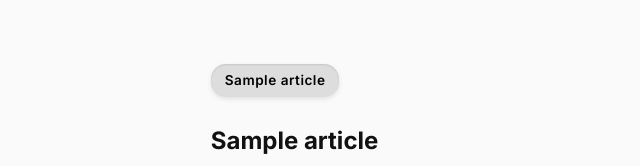
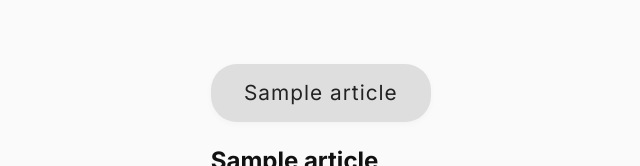
Before and after one commit to nitrimandylis/IB-News-site, a Flask app: page / in a window 1280 px wide. Shown: the part 95-261 px from the top of the page, without its empty margins (395-1035 px from the left). Run offline with Flask 3, Linux system fonts and the light colour scheme; a database or web service that is not in the repository returns one stand-in record (values such as "Sample title"); some libraries are stand-ins or nearby versions.

Commit message:
feat: Implement pill-shaped tag design with fixed color palette

```diff
--- a/server.py
+++ b/server.py
@@ -11,11 +11,12 @@ load_dotenv()
 app = Flask(__name__)
 app.secret_key = os.urandom(24)
 
-from templatetags.tag_helpers import get_tag_color, get_text_color_for_tag
+from templatetags.tag_helpers import get_tag_color, get_text_color_for_tag, get_tag_class
 
 # Register custom Jinja2 filters
 app.jinja_env.filters['get_tag_color'] = get_tag_color
 app.jinja_env.filters['get_text_color_for_tag'] = get_text_color_for_tag
+app.jinja_env.filters['get_tag_class'] = get_tag_class
 
 # --- Image Upload Settings ---
 ALLOWED_EXTENSIONS = {'png', 'jpg', 'jpeg', 'gif'}
--- a/static/style.css
+++ b/static/style.css
@@ -214,21 +214,99 @@ a:hover {
     padding: 1.5rem;
 }
 
-.category-tag {
-    display: inline-block;
-    padding: 6px 14px;
-    border-radius: 15px;
-    font-size: 0.85rem;
-    font-weight: 600;
-    letter-spacing: 0.5px;
-    box-shadow: 0 2px 5px rgba(0, 0, 0, 0.1), inset 0 1px 2px rgba(0, 0, 0, 0.1);
-    transition: transform 0.2s ease, box-shadow 0.2s ease;
-    margin: 0 5px 5px 0;
+.article-tags {
+  display: flex;
+  gap: 16px;
+  margin-bottom: 18px;
 }
 
-.category-tag:hover {
-    transform: translateY(-2px);
-    box-shadow: 0 4px 10px rgba(0, 0, 0, 0.15), inset 0 1px 2px rgba(0, 0, 0, 0.1);
+.tag {
+  display: inline-block;
+  padding: 0.6em 1.6em;
+  font-size: 1.3em;
+  border-radius: 26px;
+  font-weight: 500;
+  color: #222;
+  box-shadow: 0 2px 6px rgba(0,0,0,0.03);
+  background: #eee;
+  transition: background 0.2s;
+  letter-spacing: 1px;
+  user-select: none;
+}
+
+.tag.tag-gray {
+  background: #dedede;
+  color: #222;
+}
+
+.tag.tag-amber {
+  background: #FFB300;
+  color: #000000;
+}
+
+.tag.tag-cyan {
+  background: #0FD3FF;
+  color: #000000;
+}
+
+.tag.tag-spring {
+  background: #80FF72;
+  color: #000000;
+}
+
+.tag.tag-coral {
+  background: #FF6B6B;
+  color: #FFFFFF;
+}
+
+.tag.tag-mint {
+  background: #00FFA3;
+  color: #000000;
+}
+
+.tag.tag-orange {
+  background: #FF5E00;
+  color: #FFFFFF;
+}
+
+.tag.tag-violet {
+  background: #7A5CFF;
+  color: #FFFFFF;
+}
+
+.tag.tag-sky {
+  background: #00C2FF;
+  color: #000000;
+}
+
+.tag.tag-apricot {
+  background: #FFA552;
+  color: #000000;
+}
+
+.tag.tag-neon-green {
+  background: #39FF14;
+  color: #000000;
+}
+
+.tag.tag-magenta {
+  background: #FF00A8;
+  color: #FFFFFF;
+}
+
+.tag.tag-yellow {
+  background: #FFD300;
+  color: #000000;
+}
+
+.tag.tag-aqua {
+  background: #00F0FF;
+  color: #000000;
+}
+
+.tag.tag-rose {
+  background: #FF3D7F;
+  color: #FFFFFF;
 }
 
 .card-content h3 {
--- a/templates/index.html
+++ b/templates/index.html
@@ -11,9 +11,11 @@
         </div>
         <div class="hero-text">
             <div>
+            <div class="article-tags">
             {% for tag in articles[0].tags %}
-                <span class="category-tag" style="background-color: {{ tag|get_tag_color }}; color: {{ tag|get_text_color_for_tag }}">{{ tag }}</span>
+                <span class="tag {{ tag|get_tag_class }}">{{ tag }}</span>
             {% endfor %}
+            </div>
         </div>
             <h1>{{ articles[0]['title'] }}</h1>
             <p class="article-meta">By {{ articles[0]['author'] }} | {{ articles[0]['created_at'].strftime('%Y-%m-%d') }}</p>
@@ -34,9 +36,11 @@
             <div class="card-image-placeholder" style="background-image: url('{% if article.has_image %}{{ url_for('get_image', article_id=article.id) }}{% else %}{{ article.image_url }}{% endif %}');"></div>
             <div class="card-content">
                 <div>
+                    <div class="article-tags">
                     {% for tag in article.tags %}
-                        <span class="category-tag" style="background-color: {{ tag|get_tag_color }}; color: {{ tag|get_text_color_for_tag }}">{{ tag }}</span>
+                        <span class="tag {{ tag|get_tag_class }}">{{ tag }}</span>
                     {% endfor %}
+                    </div>
                 </div>
                 <h3>{{ article['title'] }}</h3>
                 <p class="article-meta">By {{ article['author'] }} | {{ article['created_at'].strftime('%Y-%m-%d') }}</p>
--- a/templates/search.html
+++ b/templates/search.html
@@ -23,7 +23,7 @@
                     <label class="filter-label">Tags</label>
                     <div class="tag-chips">
                         {% for tag in all_tags %}
-                        <span class="tag-chip {% if tag in selected_tags %}active{% endif %}" onclick="toggleTag(this)" style="background-color: {{ tag|get_tag_color }}; color: {{ tag|get_text_color_for_tag }}">{{ tag }}</span>
+                        <span class="tag-chip {% if tag in selected_tags %}active{% endif %} {{ tag|get_tag_class }}" onclick="toggleTag(this)">{{ tag }}</span>
                         {% endfor %}
                     </div>
                     <input type="hidden" name="tags" id="selected-tags-input" value="{{ selected_tags|join(',') }}">
@@ -89,9 +89,11 @@
             <article class="article-card">
                 <div class="article-content">
                     <div class="article-header">
+                        <div class="article-tags">
                         {% for tag in article.tags %}
-                            <span class="category-tag" style="background-color: {{ tag|get_tag_color }}; color: {{ tag|get_text_color_for_tag }}">{{ tag }}</span>
+                            <span class="tag {{ tag|get_tag_class }}">{{ tag }}</span>
                         {% endfor %}
+                        </div>
                         <h2 class="article-title">
                             <a href="{{ url_for('article', article_id=article.id) }}">{{ article.title }}</a>
                         </h2>
--- a/templatetags/tag_helpers.py
+++ b/templatetags/tag_helpers.py
@@ -18,6 +18,23 @@ TAG_COLOR_PALETTE = {
     'Wellness': ('#FF3D7F', '#FFFFFF'),
 }
 
+TAG_CLASS_MAP = {
+    'ad': 'tag-amber',
+    'Arts': 'tag-cyan',
+    'Business': 'tag-spring',
+    'For The Student': 'tag-coral',
+    'Opinion': 'tag-mint',
+    'Sports': 'tag-orange',
+    'Student Life': 'tag-violet',
+    'Student Projects': 'tag-sky',
+    'Volunteering-CAS': 'tag-apricot',
+    'Science': 'tag-neon-green',
+    'Editorial': 'tag-magenta',
+    'Events': 'tag-yellow',
+    'Tech': 'tag-aqua',
+    'Wellness': 'tag-rose',
+}
+
 def get_tag_color(tag_name):
     """
     Takes a string (tag_name) and returns the corresponding color from the palette.
@@ -29,3 +46,9 @@ def get_text_color_for_tag(tag_name):
     Takes a string (tag_name) and returns the corresponding text color from the palette.
     """
     return TAG_COLOR_PALETTE.get(tag_name, ('#DDDDDD', '#000000'))[1]
+
+def get_tag_class(tag_name):
+    """
+    Takes a string (tag_name) and returns the corresponding CSS class from the map.
+    """
+    return TAG_CLASS_MAP.get(tag_name, 'tag-gray')
```
